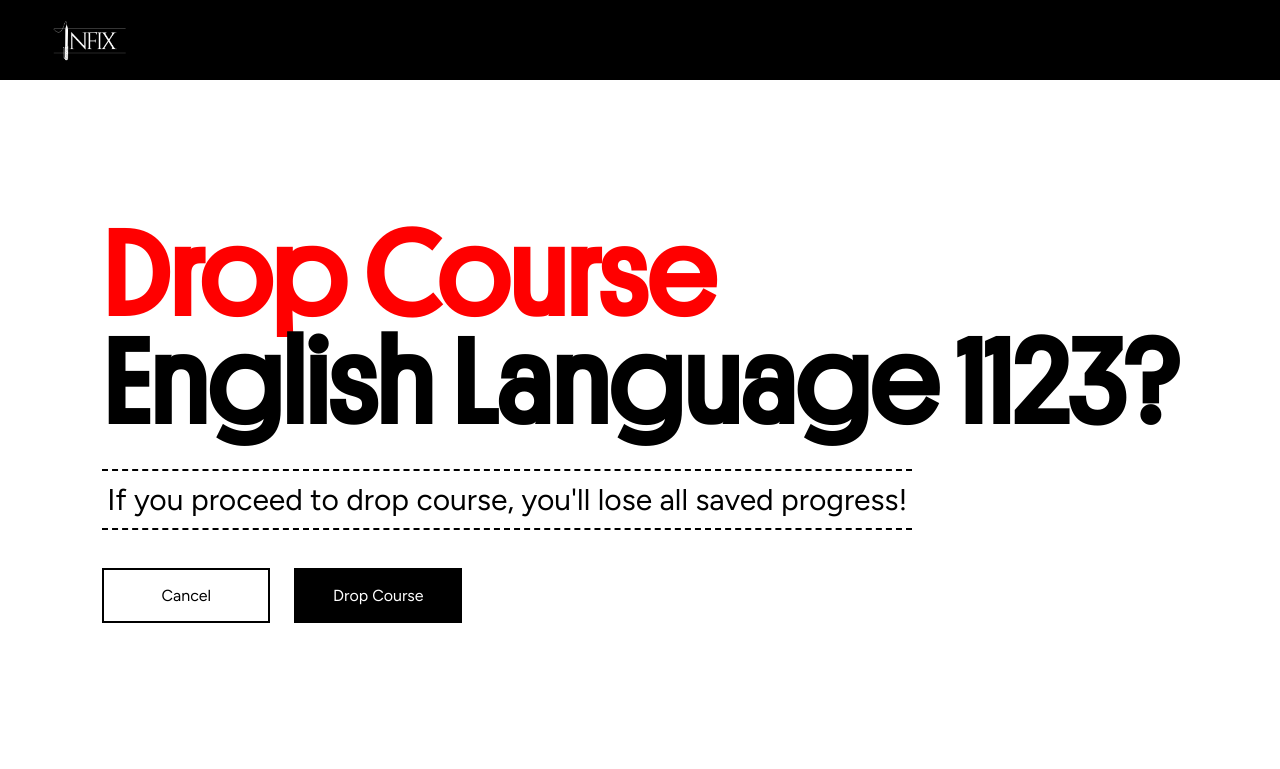
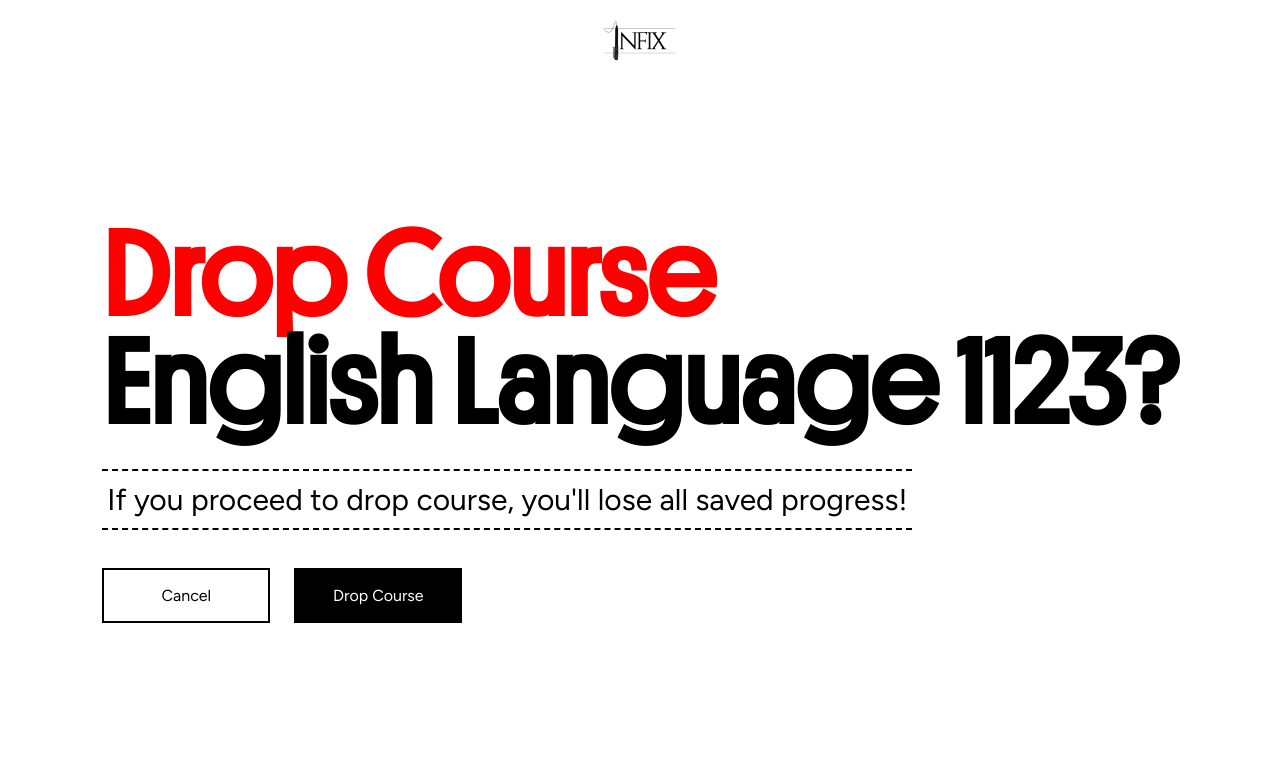
Before and after one commit to ismailsilat7/Infix, a Flask app: page /dropcourseconfirmation/1123 in a window 1280 px wide. Shown: the top 769 px of the page. Run offline with Flask 3, Linux system fonts and the light colour scheme; a user stored in the database is signed in; data comes from the database, SQL or seed files in the repository; some libraries are stand-ins or nearby versions.

Commit message:
update navbar in drop confirmation

```diff
--- a/static/css/dropcourse-confirmation.css
+++ b/static/css/dropcourse-confirmation.css
@@ -1,3 +1,11 @@
+#navbar {
+    background-color: white;
+}
+.navbar-content {
+    justify-content: center;
+}
+
+
 #confirmation-container {
     display: flex;
     justify-content: center;
--- a/templates/dropcourse-confirmation.html
+++ b/templates/dropcourse-confirmation.html
@@ -7,7 +7,7 @@
 {% block nav %}
 <div id="navbar">
     <div class="navbar-content">
-      <a href="#" class="logo"><img src="../static/images/White text, no bg.png" alt="Infix Logo" class="infix-logo-nav"></a>
+      <a href="#" class="logo"><img src="../static/images/black text, no bg.png" alt="Infix Logo" class="infix-logo-nav"></a>
   </div>
 </div>
 {% endblock %}
```
Also changed, not shown: 1 other file.
